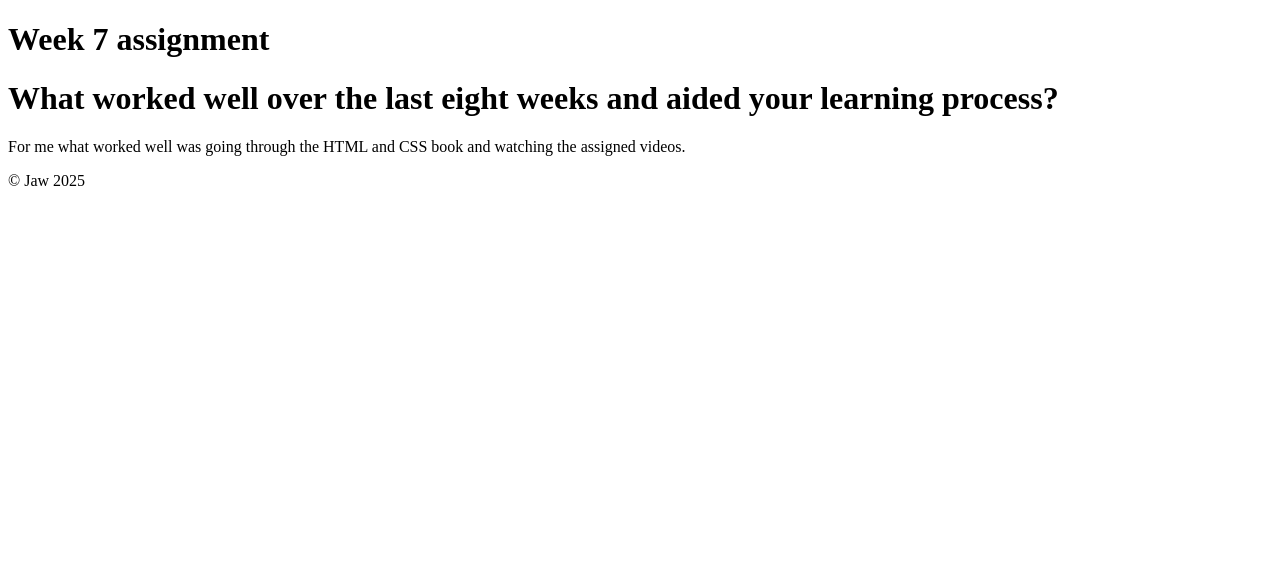
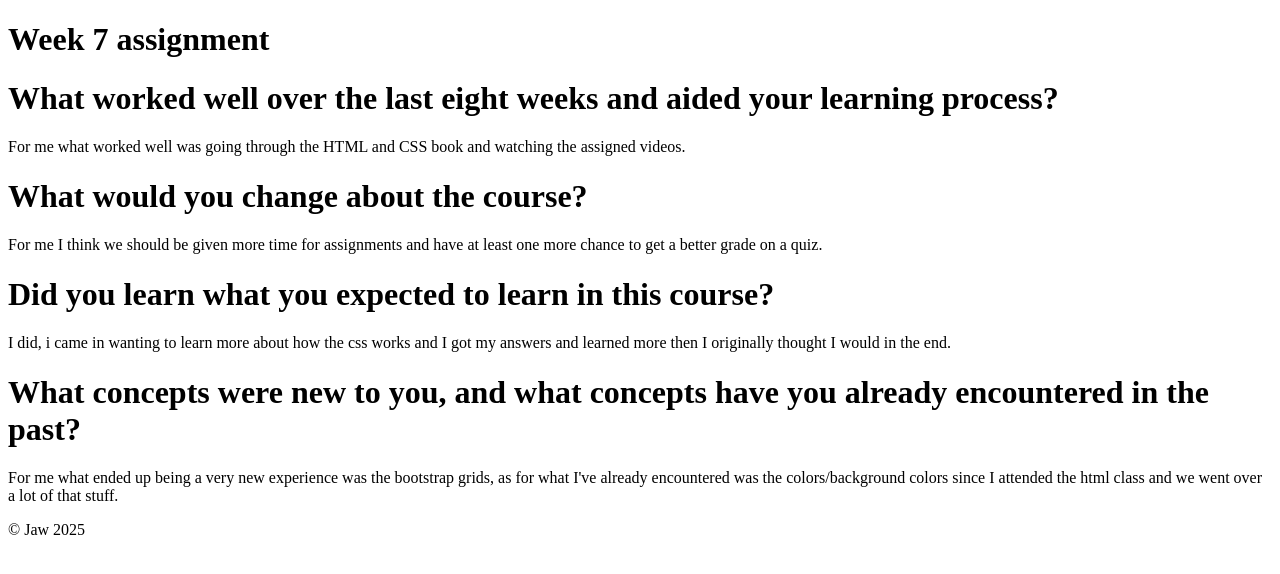
Before and after one commit to Jaw2007/Week-7-Assignment, a plain HTML site: page index.html in a window 1280 px wide. Drawn offline with Linux system fonts and the light colour scheme.

Commit message:
answered the rest of the questions now I will work on the css

```diff
--- a/index.html
+++ b/index.html
@@ -13,6 +13,12 @@
     <main>
         <h1>What worked well over the last eight weeks and aided your learning process?</h1>
         <p>For me what worked well was going through the HTML and CSS book and watching the assigned videos. </p>
+        <h1>What would you change about the course?</h1>
+        <p>For me I think we should be given more time for assignments and have at least one more chance to get a better grade on a quiz.</p>
+        <h1>Did you learn what you expected to learn in this course?</h1>
+        <p>I did, i came in wanting to learn more about how the css works and I got my answers and learned more then I originally thought I would in the end.</p>
+        <h1>What concepts were new to you, and what concepts have you already encountered in the past?</h1>
+        <p>For me what ended up being a very new experience was the bootstrap grids, as for what I've already encountered was the colors/background colors since I attended the html class and we went over a lot of that stuff.</p>
     </main>
     <footer>
         &copy; Jaw 2025
```
